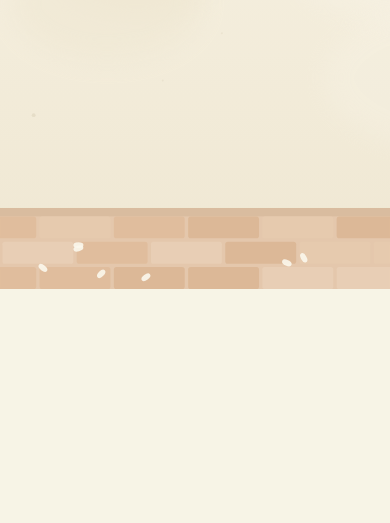
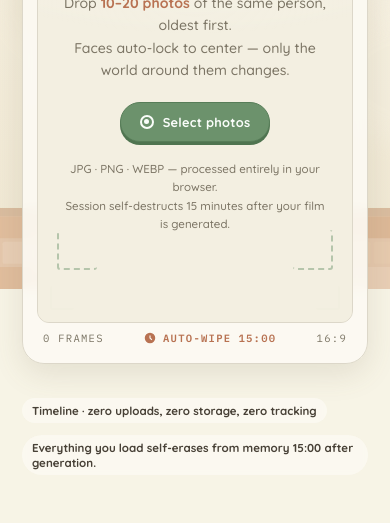
Before and after one commit to Moumoni-Roy08/Timeline, a website built with Vite: page index.html in a window 390 px wide. Shown: the part 555-1078 px from the top of the page. Before the commit the page ends 860 px from the top, so only its background shows below. Built offline with nearby package versions, Linux system fonts and the light colour scheme.

Commit message:
fix: mobile viewfinder clipped landing content
.vf-screen locked to 16:9 aspect-ratio with overflow:hidden, so
on narrow viewports it shrank to ~200px tall and clipped the
"Load your timeline" heading/copy/button, leaving only the tulip
mascot visible. Relax to content-driven height on small screens
while the dropzone (not a loaded film) is showing.

```diff
--- a/src/style.css
+++ b/src/style.css
@@ -395,6 +395,9 @@ input[type="range"] { width: 100%; accent-color: var(--sage); margin-top: 8px; }
   .scrub { order: 3; flex-basis: 100%; }
   .brand-tag { display: none; }
   .viewfinder::before, .viewfinder::after { width: 60px; }
+  .vf-screen:has(.dropzone:not([hidden])) { aspect-ratio: auto; min-height: 78dvh; }
+  .dz-tulip { width: 110px; height: 110px; }
+  .dropzone p { font-size: 0.88rem; }
 }
 @media (prefers-reduced-motion: reduce) {
   * { animation-duration: 0.01ms !important; animation-iteration-count: 1 !important; transition-duration: 0.01ms !important; }
```
